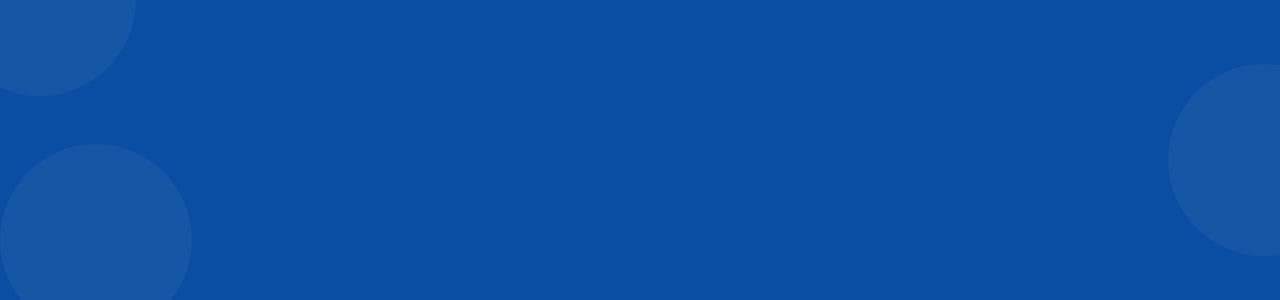
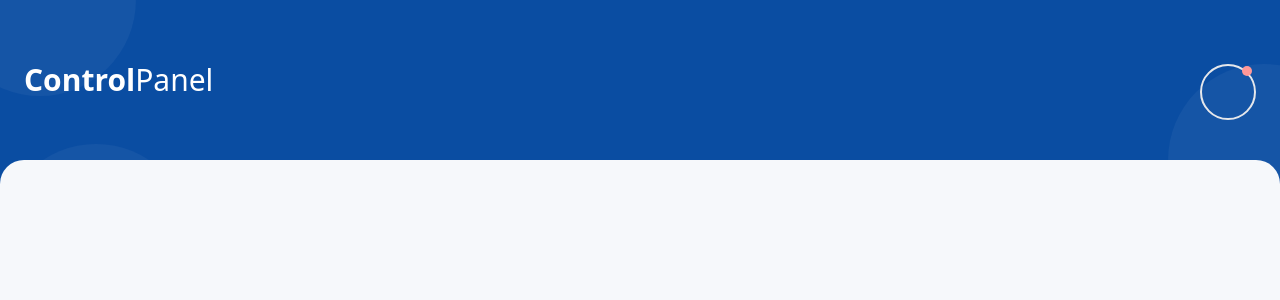
Before and after one commit to rts-cmk-wu06/smartlight-ui-ChristofferRTS, a React (Create React App) app in the folder smartlightapp/: page / in a window 1280 px wide. Shown: the top 300 px of the page. Built offline with nearby package versions, Linux system fonts and the light colour scheme.

Commit message:
update app.js

```diff
--- a/smartlightapp/src/App.js
+++ b/smartlightapp/src/App.js
@@ -1,4 +1,7 @@
 import Bg from './components/background';
+import Header from './components/header';
+import MainBg from './components/mainbg';
+import Flex from './components/flexboxColReverse';
 
 function App() {
 
@@ -6,6 +9,11 @@ function App() {
   return (
     <>
       <Bg />
+      <Flex>
+      <MainBg>
+      </MainBg>
+      <Header/>
+      </Flex>
     </>
   )
 }
```
